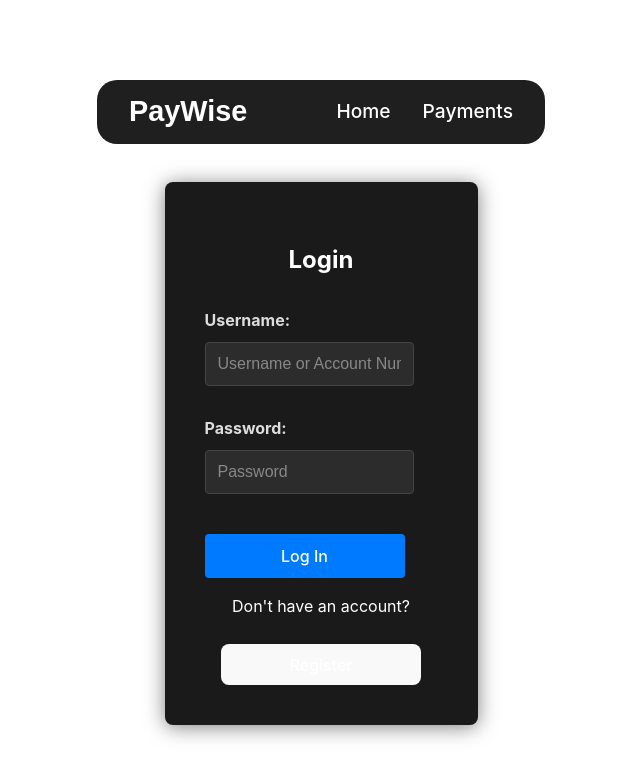
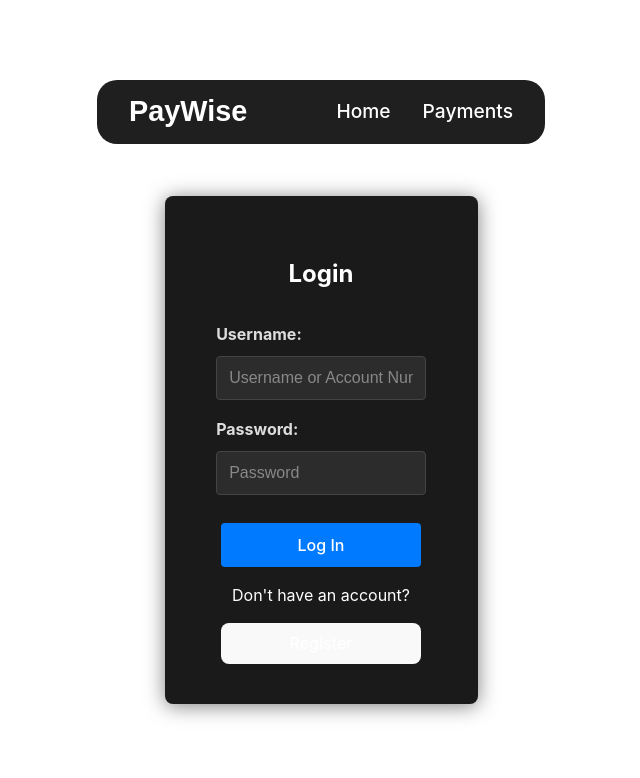
Before and after one commit to ST10072411/APDS7311POE, a React (Vite) app in the folder Frontend/vite-project/: page /login in a window 1280 px wide. Shown: the top 778 px of the page, without its empty margins (319-959 px from the left). Built offline with nearby package versions, Linux system fonts and the light colour scheme.

Commit message:
UI Updates

```diff
--- a/Frontend/vite-project/src/pages/Login.tsx
+++ b/Frontend/vite-project/src/pages/Login.tsx
@@ -95,7 +95,7 @@ const Login: React.FC = () => {
     <div className="login-container">
       <h2>Login</h2>
       <form onSubmit={loginUser} className="login-form">
-        <div className="input-group">
+        <div className="input-group" style={{margin: '0 auto'}}>
           <label htmlFor="username">Username:</label>
           <input
             type="text"
@@ -105,7 +105,7 @@ const Login: React.FC = () => {
             placeholder="Username or Account Number"
           />
         </div>
-        <div className="input-group">
+        <div className="input-group" style={{margin: '0 auto', marginTop: '5%'}}>
           <label htmlFor="password">Password:</label>
           <input
             type="password"
@@ -115,16 +115,16 @@ const Login: React.FC = () => {
             placeholder="Password"
           />
         </div>
-        <button type="submit" className="login-button">
+        <button type="submit" style={{margin: '0 auto', marginTop: '10%'}} className="login-button">
           Log In
         </button>
       </form>
       {errorMessage && <p className="error">{errorMessage}</p>}
       {successMessage && <p className="success">{successMessage}</p>}
 
-      <div className="register-section">
+      <div className="register-section" style={{margin: '0 auto'}}>
         <p>Don't have an account?</p>
-        <button type="button" onClick={handleRegisterClick} className="register-button">
+        <button type="button" style={{margin: '0 auto'}} onClick={handleRegisterClick} className="register-button">
           Register
         </button>
       </div>
--- a/Frontend/vite-project/src/pages/Payments.tsx
+++ b/Frontend/vite-project/src/pages/Payments.tsx
@@ -1,5 +1,6 @@
 import React, { useState } from 'react';
 import '../components/css/payments.css';
+
 
 const Payments: React.FC = () => {
   const [formData, setFormData] = useState({
--- a/Frontend/vite-project/src/pages/Register.tsx
+++ b/Frontend/vite-project/src/pages/Register.tsx
@@ -50,6 +50,10 @@ const Register: React.FC = () => {
       });
       const data = await response.json();
       console.log('Form submitted:', data);
+
+      //Navigates to login
+      window.location.href = "/Login";
+
     } catch (error) {
       console.error('Error submitting form:', error);
     }
@@ -139,11 +143,11 @@ const Register: React.FC = () => {
             required
           />
         </div>
-        <button type="submit">Register</button>
+        <button type="submit" style={{margin: '0 auto', marginTop: '10px'}} className="login-button">Register</button>
       </form>
       <div className="login-section">
         <p>Already have an account?</p>
-        <button onClick={handleLogin} className="login-button">Login</button>
+        <button onClick={handleLogin} style={{margin: '0 auto'}} className="login-button">Login</button>
       </div>
     </div>
   );
```
Also changed, not shown: 1 other file (tests, documents, lock files or other folders).
